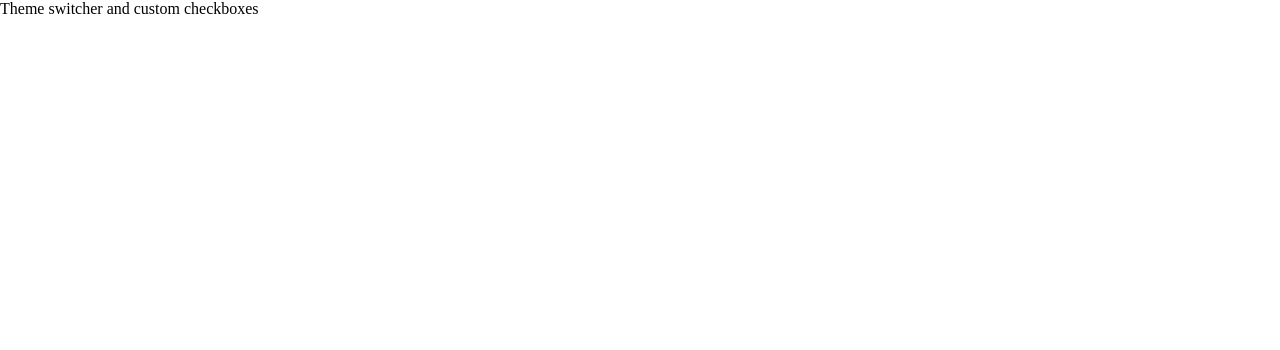
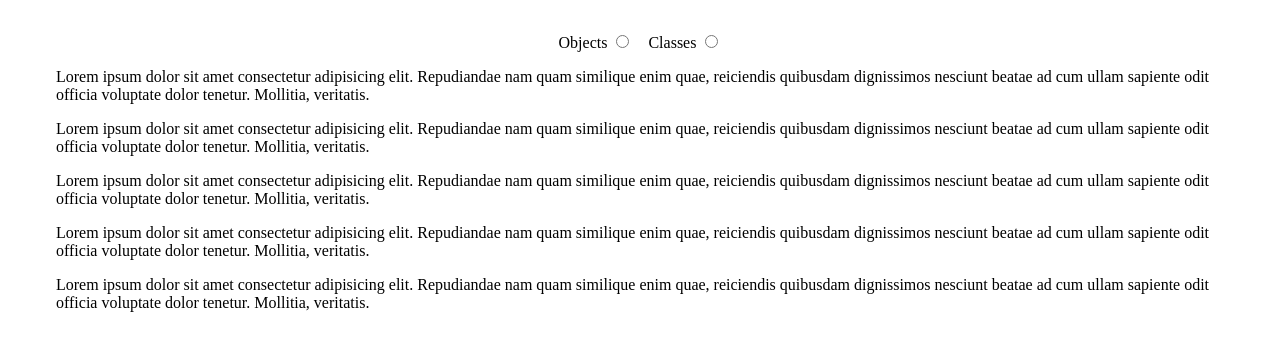
Before and after one commit to hromov/triangled_theme_switcher, a plain HTML site: page index.html in a window 1280 px wide. Drawn offline with Linux system fonts and the light colour scheme.

Commit message:
template + def margin

```diff
--- a/index.html
+++ b/index.html
@@ -1,5 +1,6 @@
 <!DOCTYPE html>
 <html lang="en">
+
 <head>
     <meta charset="UTF-8">
     <meta http-equiv="X-UA-Compatible" content="IE=edge">
@@ -7,10 +8,48 @@
     <title>Theme switcher and custom checkboxes</title>
     <link rel="stylesheet" href="styles.css">
 </head>
+
 <body>
-    <header>Theme switcher and custom checkboxes</header>
     <main id="root">
+        <form id="topics">
+            <div>
+                <label for="objects">Objects</label>
+                <input type="radio" name="topic" id="objects">
+            </div>
+            <div>
+                <label for="classes">Classes</label>
+                <input type="radio" name="topic" id="classes">
+            </div>
+        </form>
+        <div class="articles">
+            <article class="card">
+                <p>Lorem ipsum dolor sit amet consectetur adipisicing elit. Repudiandae nam quam similique enim quae,
+                    reiciendis quibusdam dignissimos nesciunt beatae ad cum ullam sapiente odit officia voluptate dolor
+                    tenetur. Mollitia, veritatis.</p>
+            </article>
+            <article class="card">
+                <p>Lorem ipsum dolor sit amet consectetur adipisicing elit. Repudiandae nam quam similique enim quae,
+                    reiciendis quibusdam dignissimos nesciunt beatae ad cum ullam sapiente odit officia voluptate dolor
+                    tenetur. Mollitia, veritatis.</p>
+            </article>
+            <article class="card">
+                <p>Lorem ipsum dolor sit amet consectetur adipisicing elit. Repudiandae nam quam similique enim quae,
+                    reiciendis quibusdam dignissimos nesciunt beatae ad cum ullam sapiente odit officia voluptate dolor
+                    tenetur. Mollitia, veritatis.</p>
+            </article>
+            <article class="card">
+                <p>Lorem ipsum dolor sit amet consectetur adipisicing elit. Repudiandae nam quam similique enim quae,
+                    reiciendis quibusdam dignissimos nesciunt beatae ad cum ullam sapiente odit officia voluptate dolor
+                    tenetur. Mollitia, veritatis.</p>
+            </article>
+            <article class="card">
+                <p>Lorem ipsum dolor sit amet consectetur adipisicing elit. Repudiandae nam quam similique enim quae,
+                    reiciendis quibusdam dignissimos nesciunt beatae ad cum ullam sapiente odit officia voluptate dolor
+                    tenetur. Mollitia, veritatis.</p>
+            </article>
+        </div>
 
     </main>
 </body>
+
 </html>
--- a/styles.css
+++ b/styles.css
@@ -1,3 +1,6 @@
+:root {
+    --def-margin: 1rem;
+}
 html {
     box-sizing: border-box;
   }
@@ -8,3 +11,15 @@ html {
     height: 100%;
     margin: 0;
   }
+  #root {
+    margin: calc(2*var(--def-margin)) auto;
+    padding: 0 var(--def-margin);
+    max-width: 1200px;
+  }
+  #topics {
+    display: flex;
+    flex-wrap: wrap;
+    gap: var(--def-margin);
+    justify-content: center;
+    margin-bottom: var(--def-margin);
+  }
```
